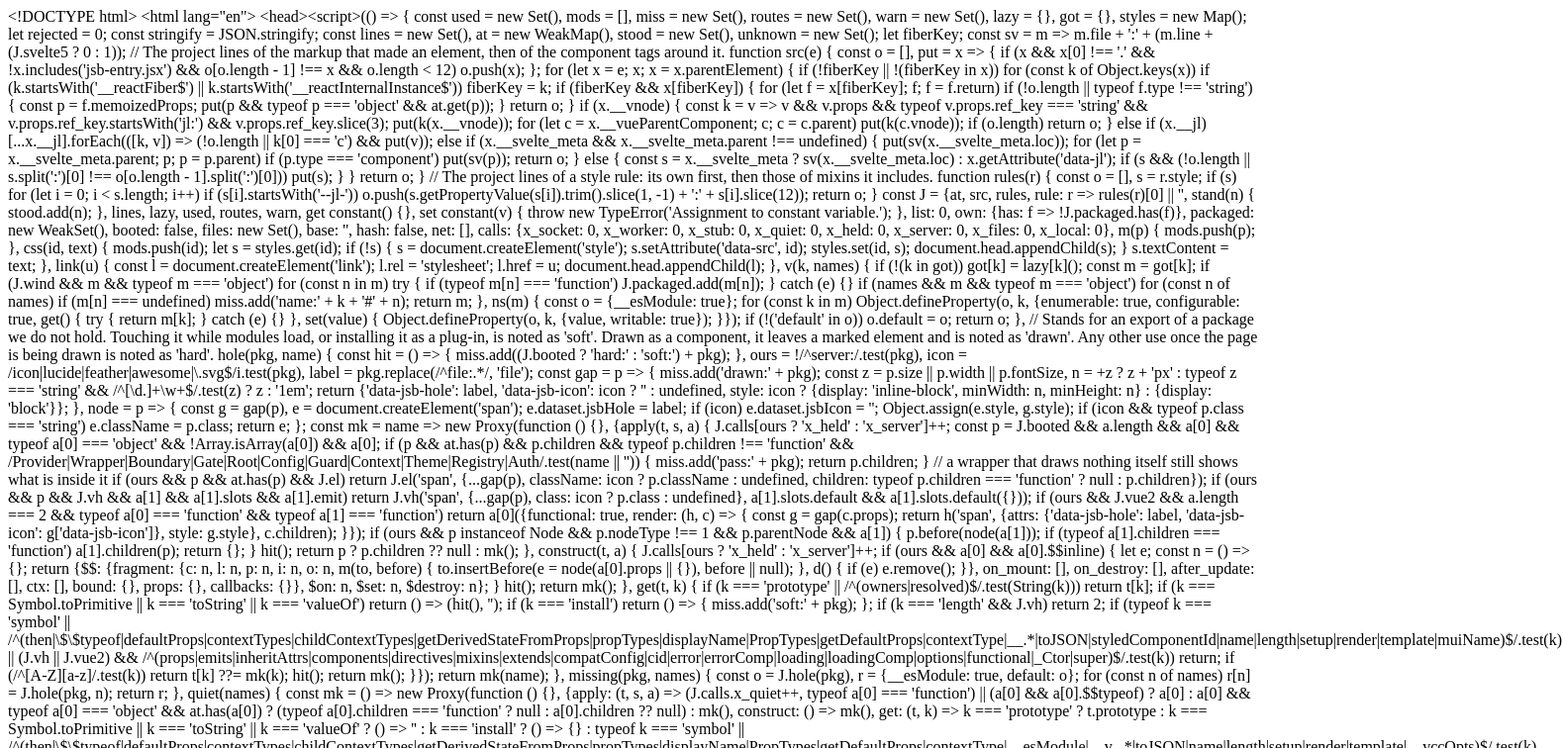
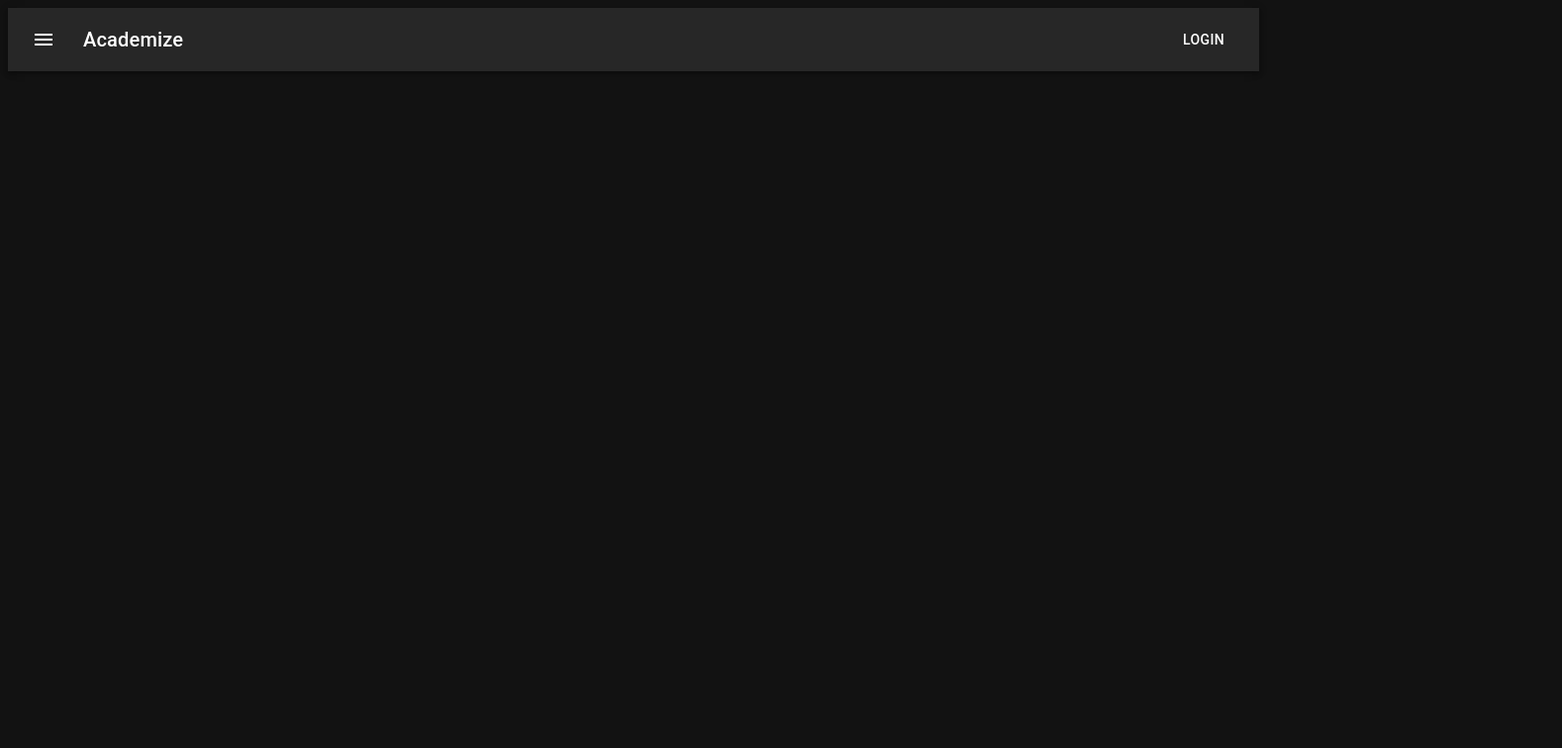
Before and after one commit to panditraghav/bidcentral, a React (Vite) app in the folder packages/client/: page / in a window 1280 px wide. Shown: the top 756 px of the page at 99% size, 1578 px wide, since content can reach past the window. Built offline with nearby package versions, Linux system fonts and the light colour scheme.

Commit message:
Added Appbar

```diff
--- a/packages/client/index.html
+++ b/packages/client/index.html
@@ -1,13 +1,16 @@
 <!DOCTYPE html>
 <html lang="en">
-  <head>
+
+<head>
     <meta charset="UTF-8" />
     <link rel="icon" type="image/svg+xml" href="/vite.svg" />
     <meta name="viewport" content="width=device-width, initial-scale=1.0" />
-    <title>Vite + React + TS</title>
-  </head>
-  <body>
+    <title>Academize</title>
+</head>
+
+<body style="background-color: #121212;">
     <div id="root"></div>
     <script type="module" src="/src/main.tsx"></script>
-  </body>
+</body>
+
 </html>
--- a/packages/client/package.json
+++ b/packages/client/package.json
@@ -10,6 +10,10 @@
     "preview": "vite preview"
   },
   "dependencies": {
+    "@emotion/react": "^11.10.8",
+    "@emotion/styled": "^11.10.8",
+    "@mui/icons-material": "^5.11.16",
+    "@mui/material": "^5.12.2",
     "react": "^18.2.0",
     "react-dom": "^18.2.0"
   },
--- a/packages/client/src/App.tsx
+++ b/packages/client/src/App.tsx
@@ -1,25 +1,18 @@
-import { useEffect, useState } from 'react'
+import { ThemeProvider, createTheme } from "@mui/material";
+import MyAppBar from "./components/AppBar";
 
+const darkTheme = createTheme({
+    palette: {
+        mode: 'dark',
+    },
+});
 
-function App() {
-    const [res, setRes] = useState("")
-    useEffect(() => {
-        async function getRequest() {
-            try {
-                const res = await fetch('http://localhost:3000')
-                const resText = await res.text()
-                setRes(resText)
-            } catch (error) {
-                console.log(error)
-            }
-        }
-        getRequest()
-    }, [])
+export default function App() {
     return (
         <>
-            {res}
+            <ThemeProvider theme={darkTheme}>
+                <MyAppBar />
+            </ThemeProvider>
         </>
-    )
+    );
 }
-
-export default App
--- /dev/null
+++ b/packages/client/src/components/AppBar.tsx
@@ -0,0 +1,31 @@
+import AppBar from '@mui/material/AppBar';
+import Box from '@mui/material/Box';
+import Toolbar from '@mui/material/Toolbar';
+import Typography from '@mui/material/Typography';
+import Button from '@mui/material/Button';
+import IconButton from '@mui/material/IconButton';
+import MenuIcon from '@mui/icons-material/Menu';
+
+export default function MyAppBar() {
+    return (
+        <Box sx={{ flexGrow: 1 }}>
+            <AppBar position="static">
+                <Toolbar>
+                    <IconButton
+                        size="large"
+                        edge="start"
+                        color="inherit"
+                        aria-label="menu"
+                        sx={{ mr: 2 }}
+                    >
+                        <MenuIcon />
+                    </IconButton>
+                    <Typography variant="h6" component="div" sx={{ flexGrow: 1 }}>
+                        Academize
+                    </Typography>
+                    <Button color="inherit">Login</Button>
+                </Toolbar>
+            </AppBar>
+        </Box>
+    );
+}
```
Also changed, not shown: 1 other file (tests, documents, lock files or other folders).
